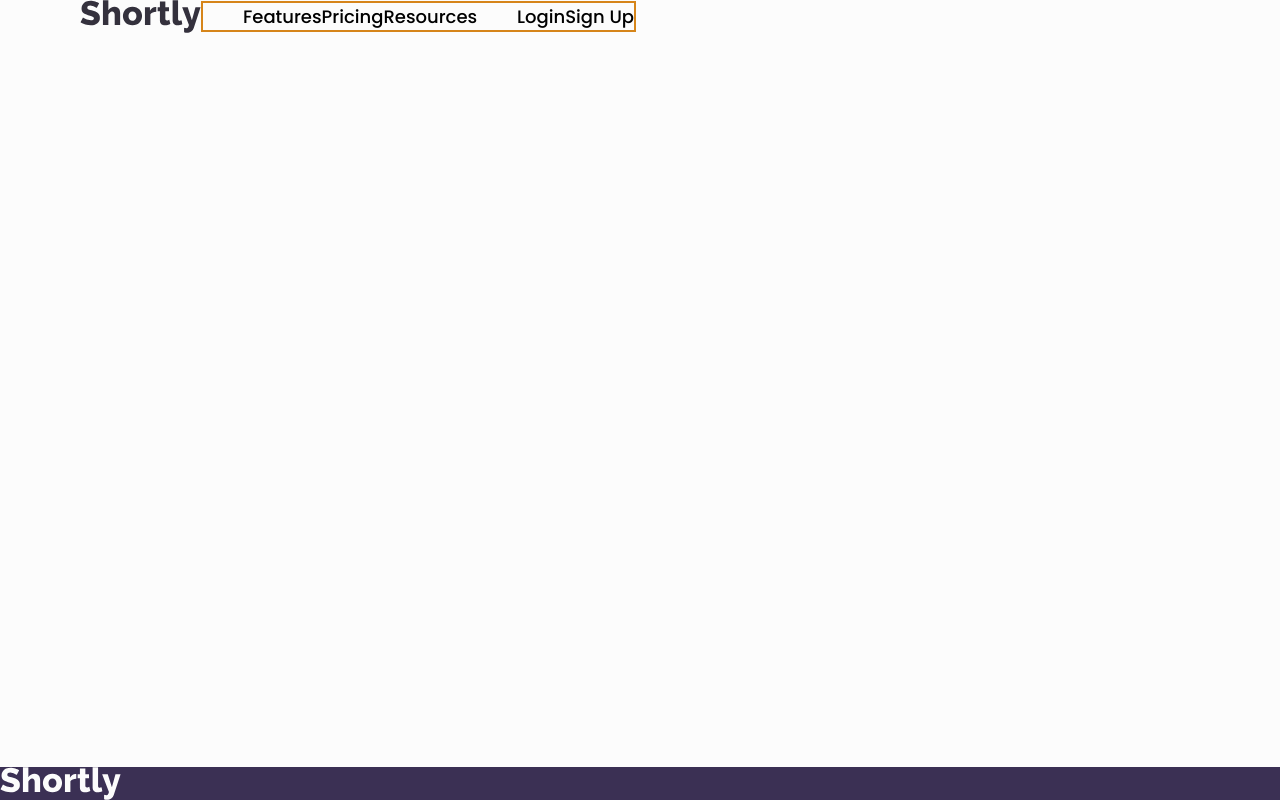
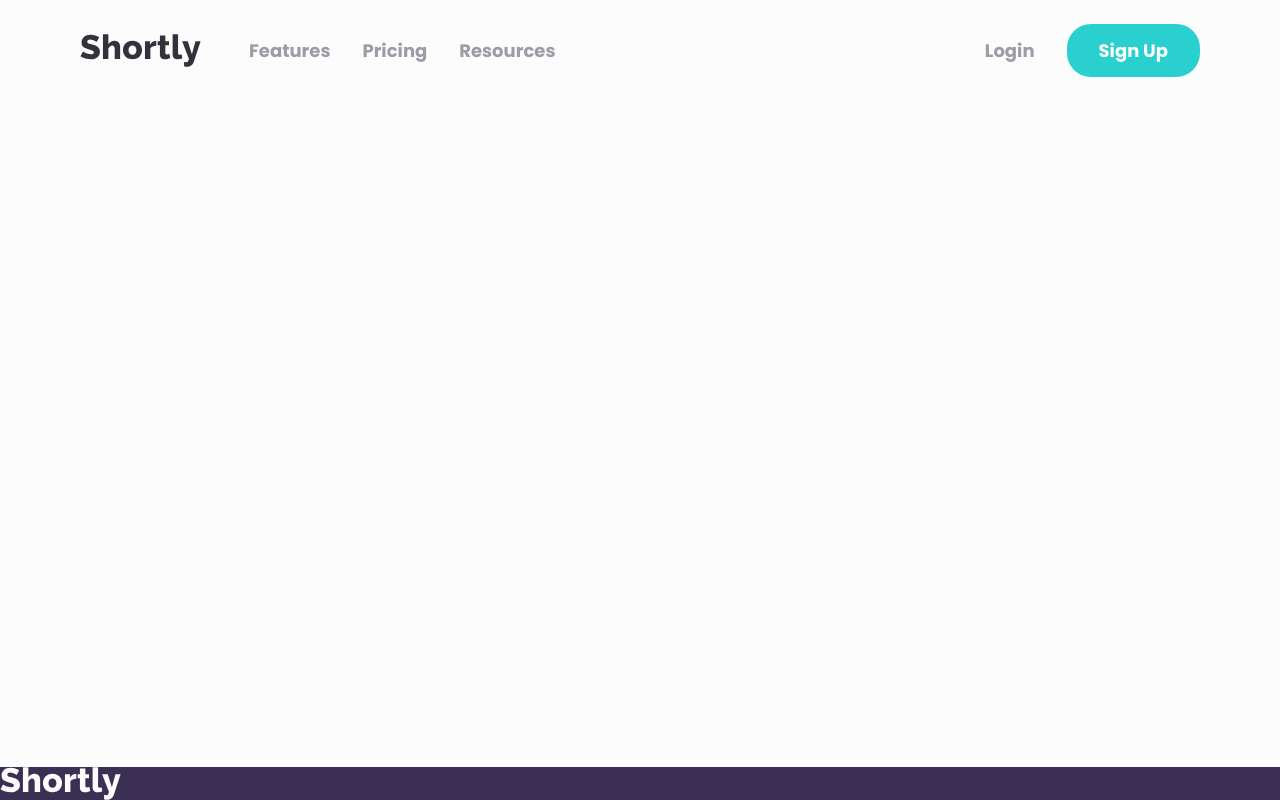
Before and after one commit to EdouardHrgt/url-shortener, a Vue app: page / in a window 1280 px wide. Built offline with nearby package versions, Linux system fonts and the light colour scheme.

Commit message:
Refactor NavBar component and update styles for responsiveness

```diff
--- a/src/App.vue
+++ b/src/App.vue
@@ -16,7 +16,7 @@ import FooterBar from './components/FooterBar.vue'
 <style scoped>
 header,
 main {
-  padding-inline: 5rem;
+  padding-inline: var(--spacing-500);
 }
 
 @media (min-width: 1024px) {
--- a/src/assets/base.css
+++ b/src/assets/base.css
@@ -1,11 +1,13 @@
 :root {
   --white: hsl(0, 0%, 99%);
   --gray-400: hsl(0, 0%, 75%);
+  --gray-400-o: hsl(0, 0%, 75%, 0.6);
   --gray-500: hsl(257, 7%, 63%);
   --gray-900: hsl(255, 11%, 22%);
   --gray-950: hsl(260, 8%, 14%);
 
   --blue-400: hsl(180, 66%, 49%);
+  --blue-400-o: hsl(180, 66%, 49%, 0.6);
   --red-400: hsl(0, 87%, 67%);
   --purple-950: hsl(257, 27%, 26%);
 
@@ -19,8 +21,10 @@
   --fs-800: 3rem;
 
   --spacing-100: 1rem;
+  --spacing-150: 1.5rem;
   --spacing-200: 2rem;
   --spacing-300: 3rem;
+  --spacing-500: 5rem;
 }
 
 *,
@@ -46,6 +50,7 @@ body {
   font-size: var(--fs-400);
   font-weight: var(--weight-500);
   background-color: var(--white);
+  overflow-x: hidden;
 }
 
 img,
@@ -94,3 +99,15 @@ h6 {
 li {
   list-style: none;
 }
+
+@media (max-width: 1024px) {
+  :root {
+    --spacing-500: 3rem;
+  }
+}
+
+@media (max-width: 800px) {
+  :root {
+    --spacing-500: 1.75rem;
+  }
+}
--- a/src/components/NavBar.vue
+++ b/src/components/NavBar.vue
@@ -1,8 +1,24 @@
-<script setup></script>
+<script setup>
+import { ref } from 'vue'
+const isOpen = ref(false)
+</script>
 
 <template>
+  <div class="container | flex-al-center">
     <img src="/images/logo.svg" alt="Shortly" />
-  <nav class="flex-al-center border">
+    <img
+      v-if="!isOpen"
+      src="/images/burger-menu.png"
+      alt="open navigation menu"
+      class="burger"
+      @click="isOpen = true" />
+    <img
+      v-if="isOpen"
+      src="/images/close-icon.png"
+      alt="close navigation menu"
+      class="burger close"
+      @click="isOpen = false" />
+    <nav class="flex-al-center" :class="{ 'nav-active': isOpen }">
       <ul class="navigation | flex-al-center">
         <li>Features</li>
         <li>Pricing</li>
@@ -10,16 +26,126 @@
       </ul>
       <ul class="account | flex-al-center">
         <li>Login</li>
-      <li>Sign Up</li>
+        <li data-signUp="true">Sign Up</li>
       </ul>
-
     </nav>
+  </div>
 </template>
 
 <style scoped>
-@media (min-width: 1024px) {
+.container {
+  justify-content: space-between;
+  width: 100%;
+  padding-block: var(--spacing-150);
+  position: relative;
 }
 
-@media (min-width: 800px) {
+.burger {
+  aspect-ratio: 1/1;
+  width: 22px;
+  cursor: pointer;
+  opacity: 0.4;
+}
+
+nav {
+  position: absolute;
+  z-index: 1000;
+  flex-direction: column;
+  background-color: var(--purple-950);
+  border-radius: 12px;
+  width: 100%;
+  top: 5.1rem;
+  right: -250%;
+  transition: right 0.3s ease-in;
+  padding-block: var(--spacing-300);
+  padding-inline: var(--spacing-200);
+}
+
+.nav-active {
+  right: 0;
+}
+
+nav li {
+  color: var(--white);
+  font-weight: var(--weight-700);
+  font-size: var(--fs-400);
+  padding-block: var(--spacing-150);
+  cursor: pointer;
+  transition: color 0.3s ease-in;
+}
+
+nav ul {
+  flex-direction: column;
+  width: inherit;
+  justify-content: center;
+  align-items: center;
+  padding-inline: 0;
+}
+
+nav .navigation {
+  border-bottom: 1px solid var(--gray-400-o);
+}
+
+nav .account {
+  padding: 0;
+}
+
+li[data-signUp='true'] {
+  background-color: var(--blue-400);
+  width: 100%;
+  text-align: center;
+  border-radius: 32px;
+  padding-block: 0.8rem;
+  transition: background-color 0.3s ease-in;
+}
+
+@media (hover: hover) {
+  li:not([data-signUp]):hover {
+    color: var(--gray-900);
+  }
+  li[data-signUp='true']:hover {
+    background-color: var(--blue-400-o);
+  }
+}
+
+@media (min-width: 900px) {
+  nav {
+    position: static;
+    flex-direction: row;
+    background-color: transparent;
+    border-radius: 0;
+    width: 100%;
+    padding-block: 0;
+    padding-inline: 0;
+    margin-left: var(--spacing-300);
+  }
+  nav li {
+    color: var(--gray-500);
+    padding-block: 0;
+  }
+  nav ul {
+    flex-direction: row;
+    justify-content: flex-start;
+    align-items: center;
+  }
+  nav .navigation {
+    border-bottom: none;
+  }
+  .burger {
+    display: none;
+  }
+  nav .navigation {
+    gap: var(--spacing-200);
+  }
+  li[data-signUp='true'] {
+    width: auto;
+    padding-inline: var(--spacing-200);
+    border-radius: 24px;
+    color: var(--white);
+  }
+  nav .account {
+    justify-content: flex-end;
+    gap: var(--spacing-200);
+  }
 }
 </style>
```
Also changed, not shown: public/images/burger-menu.png (added), public/images/close-icon.png (added). Lines whose indentation alone changed are shown as unchanged.
